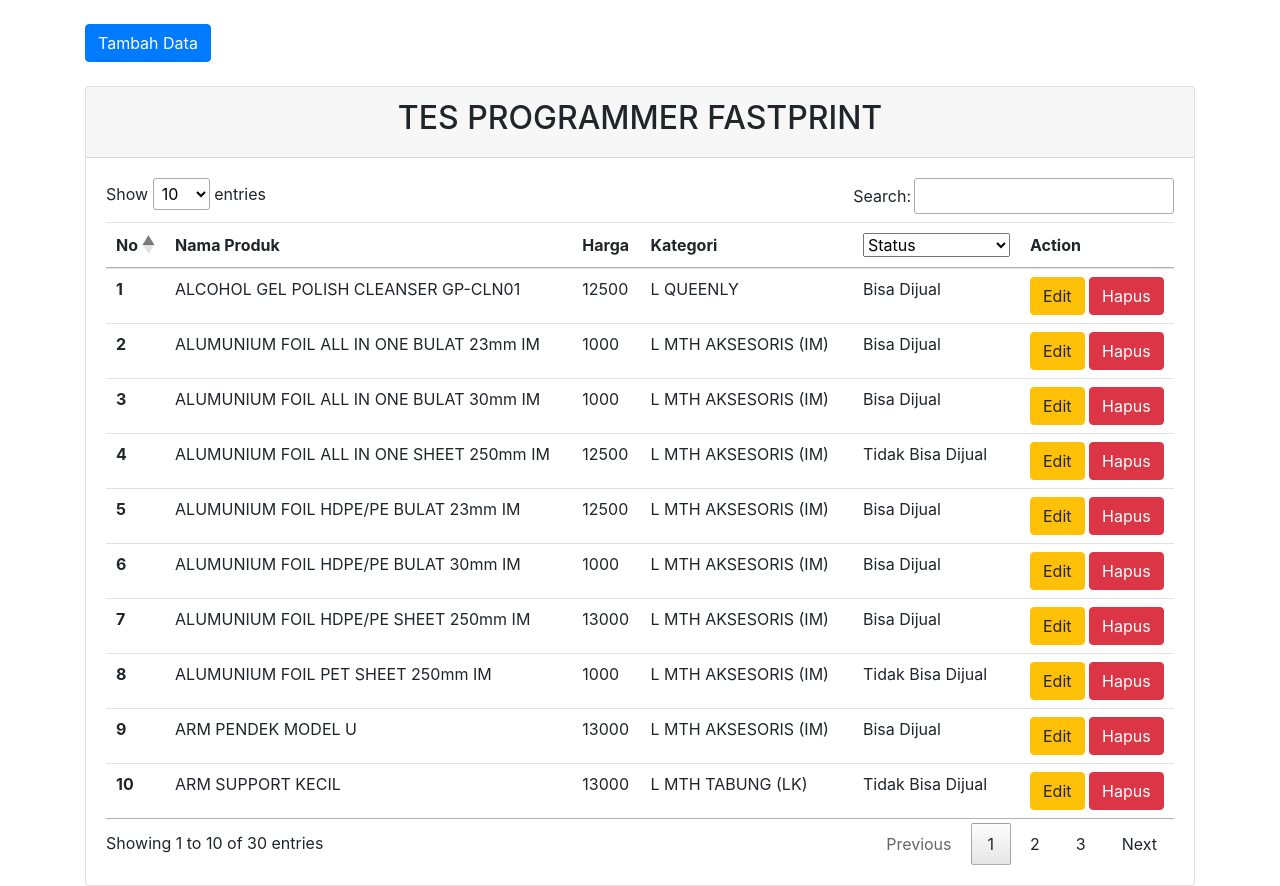
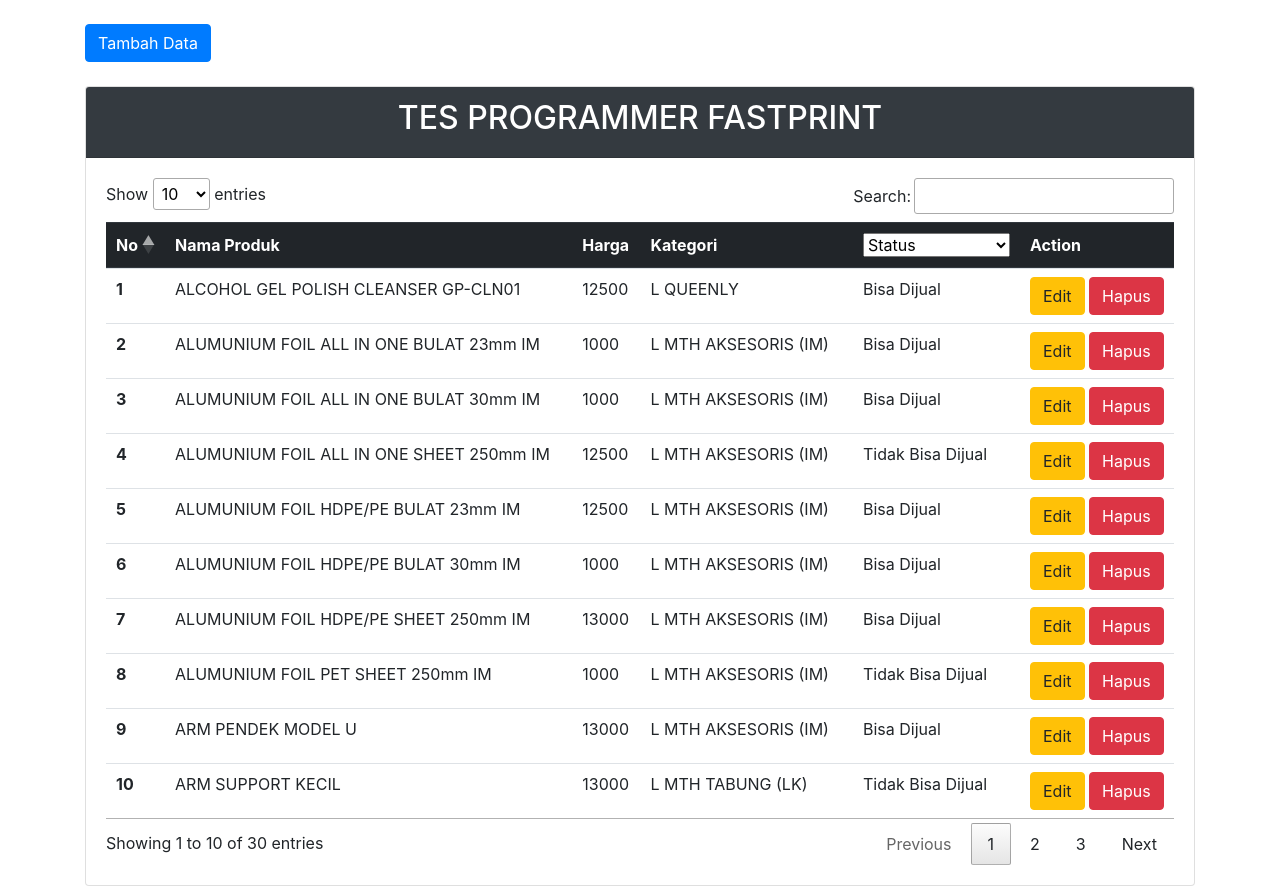
Before and after one commit to NCholisM/fastprintci3, a CodeIgniter app: page /fastprintci3/index.php/produk/index in a window 1280 px wide. Run offline with CodeIgniter, Linux system fonts and the light colour scheme; data comes from the database, SQL or seed files in the repository; some libraries are stand-ins or nearby versions.

Commit message:
Update produk_view.php

```diff
--- a/application/views/produk_view.php
+++ b/application/views/produk_view.php
@@ -21,13 +21,13 @@
             Tambah Data
         </button>
         <div class="card mt-4">
-            <div class="card-header text-center">
+            <div class="card-header text-center bg-dark text-white">
                 <h2>TES PROGRAMMER FASTPRINT</h2>
             </div>
             <div class="card-body">
 
                 <table id="tabel-data" class="table table-hover">
-                    <thead>
+                    <thead class="thead-dark">
                         <tr>
                             <th scope="col">No</th>
                             <th scope="col" width="400px" data-orderable="false">Nama Produk</th>
```
